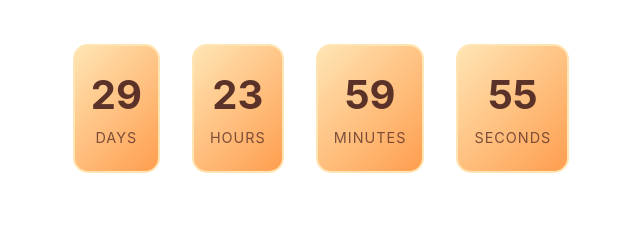
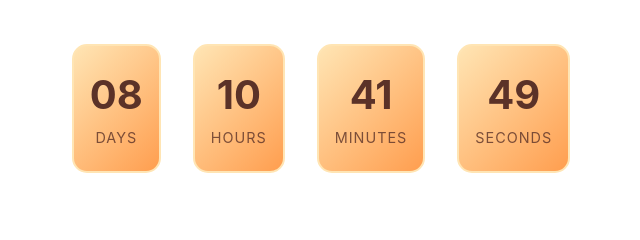
Before and after one commit to mainak1023/coming_soon, a plain HTML site: page index.html in a window 1280 px wide. Shown: the part 314-554 px from the top of the page, 319-959 px from the left. Drawn offline with Linux system fonts and the light colour scheme.

Commit message:
timer fixed

```diff
--- a/index.html
+++ b/index.html
@@ -473,9 +473,14 @@
     </div>
 
     <script>
-        // Set launch date (30 days from now)
-        const launchDate = new Date();
-        launchDate.setDate(launchDate.getDate() + 30);
+        // Set launch date to August 10th
+        const currentYear = new Date().getFullYear();
+        let launchDate = new Date(currentYear, 7, 10); // Month is 0-indexed, so 7 = August
+
+        // If August 10th has already passed this year, set it to next year
+        if (launchDate.getTime() < new Date().getTime()) {
+            launchDate = new Date(currentYear + 1, 7, 10);
+        }
 
         function updateCountdown() {
             const now = new Date().getTime();
```
